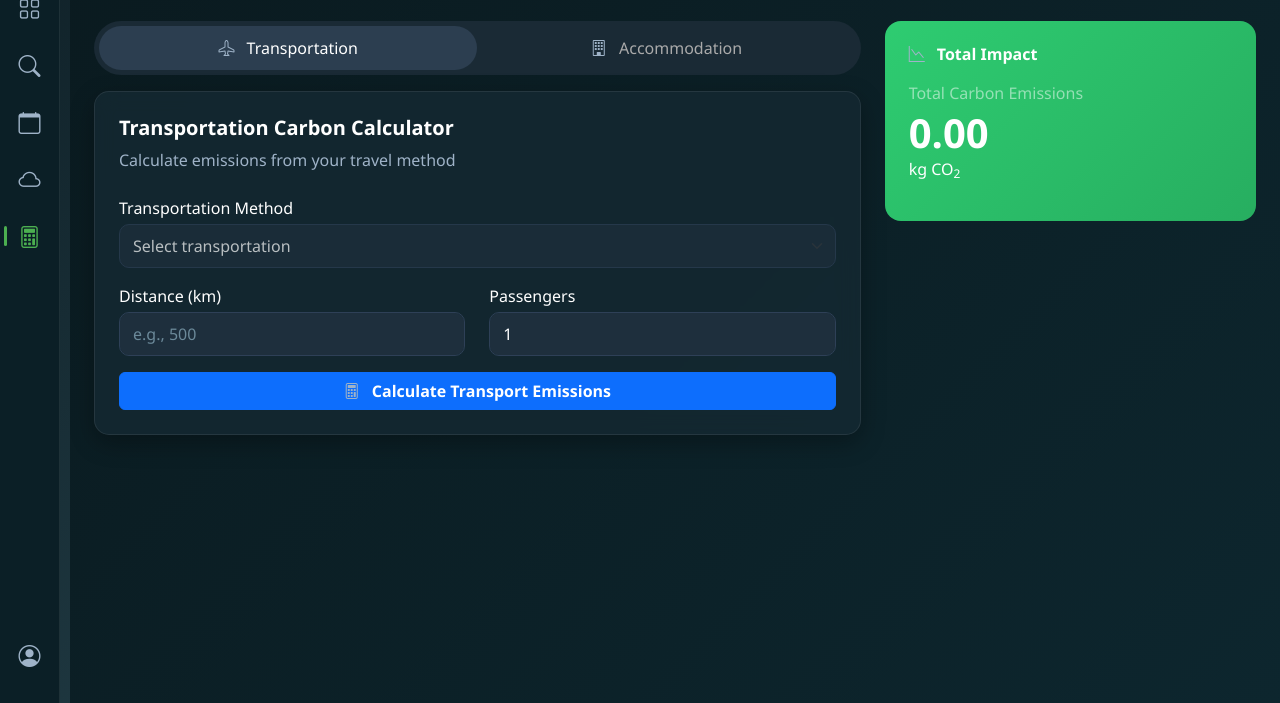
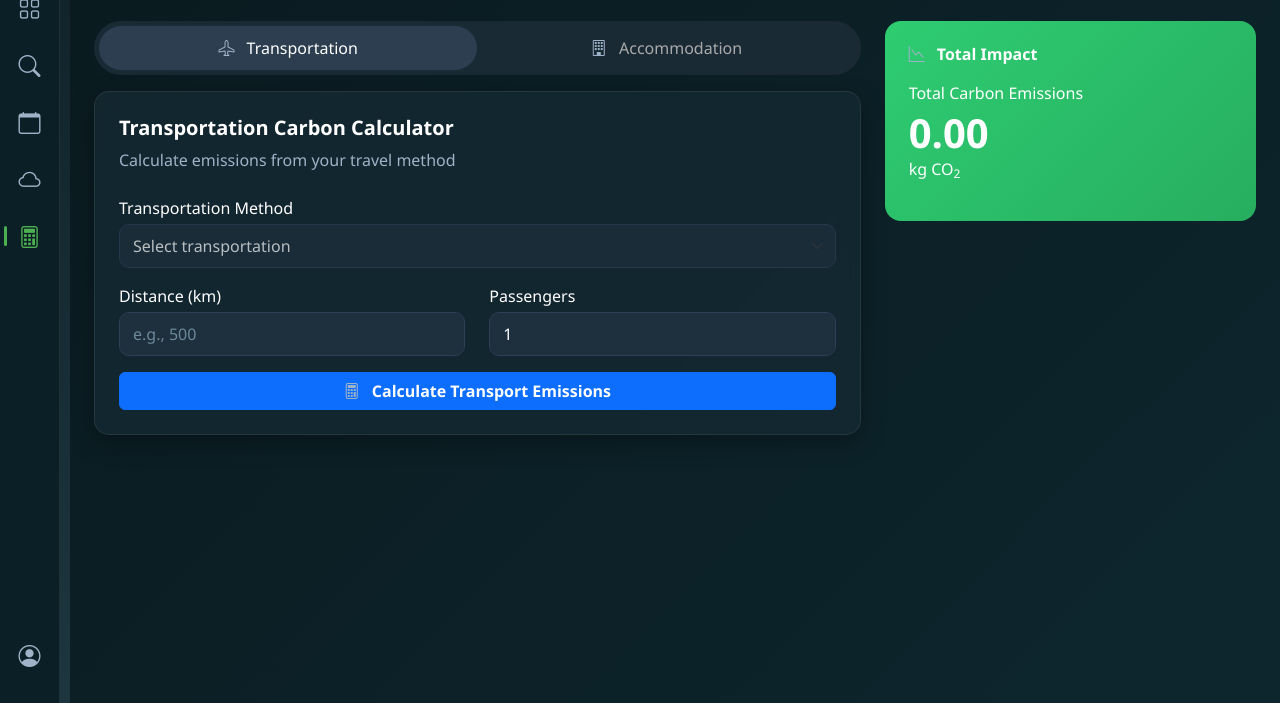
Before and after one commit to fathihamdan/EcoFriendlyTravelPlanner, a plain HTML site: page project-root/carbon-calculator.html in a window 1280 px wide. Shown: the part 97-800 px from the top of the page. Drawn offline with nearby package versions, Linux system fonts and the light colour scheme.

Commit message:
contrast text colour

```diff
--- a/project-root/carbon-calculator.html
+++ b/project-root/carbon-calculator.html
@@ -218,7 +218,7 @@
               <h6 class="text-white fw-bold mb-3">
                 <i class="bi bi-graph-down me-2"></i> Total Impact
               </h6>
-              <p class="text-white-50 mb-1">Total Carbon Emissions</p>
+              <p class="text-white-30 mb-1">Total Carbon Emissions</p>
               <h1 class="text-white fw-bold mb-0" id="total-result">0.00</h1>
               <p class="text-white">kg CO<sub>2</sub></p>
 
```
